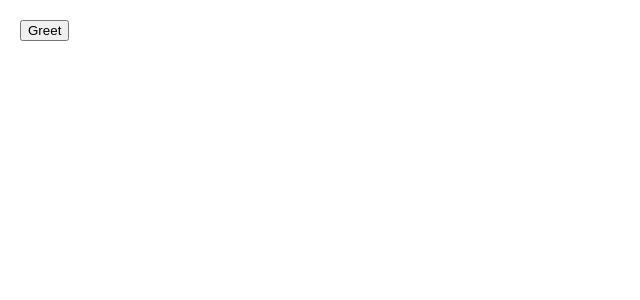
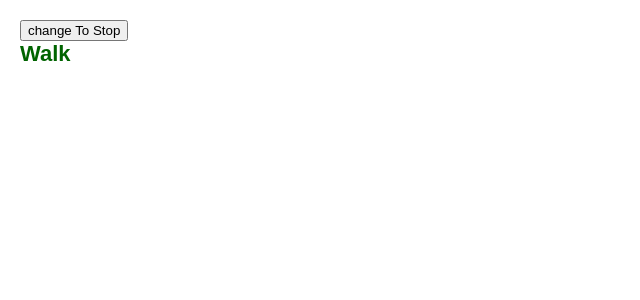
Before and after one commit to mulddang2/R-, a React (Vite) app: page / in a window 1280 px wide. Shown: the top 300 px of the page, without its empty margins (0-640 px from the left). Built offline with nearby package versions, Linux system fonts and the light colour scheme.

Commit message:
study: 스냅샷으로서의 State #2
모든 렌더링(및 그 안의 함수)은 항상 React가 그 렌더링에 제공한 state의 스냅샷을 “보게” 됩니다.

```diff
--- a/src/App.jsx
+++ b/src/App.jsx
@@ -1,7 +1,7 @@
-import FeedbackForm2 from "./memory-storage/FeedbackForm2";
+import TrafficLight from "./state-as-snapshot/TrafficLight";
 
 export default function App() {
   return (
-    <FeedbackForm2 />
-  )
+      <TrafficLight />
+    )
 }
--- /dev/null
+++ b/src/state-as-snapshot/TrafficLight.jsx
@@ -0,0 +1,19 @@
+import { useState } from "react";
+
+export default function TrafficLight() {
+  const [walk, setWalk] = useState(true);
+
+  function handleClick() {
+    alert(walk ? '다음은 정지입니다' : '다음은 걷기입니다');
+    setWalk(!walk);
+  }
+
+  return (
+    <>
+      <button onClick={handleClick}>change To {walk ? 'Stop' : 'Walk'}</button>
+      <h1 style={{ color: walk ? 'darkgreen' : 'darked' }}>
+        {walk ? 'Walk' : 'Stop'}
+      </h1>
+    </>
+  );
+}
```
